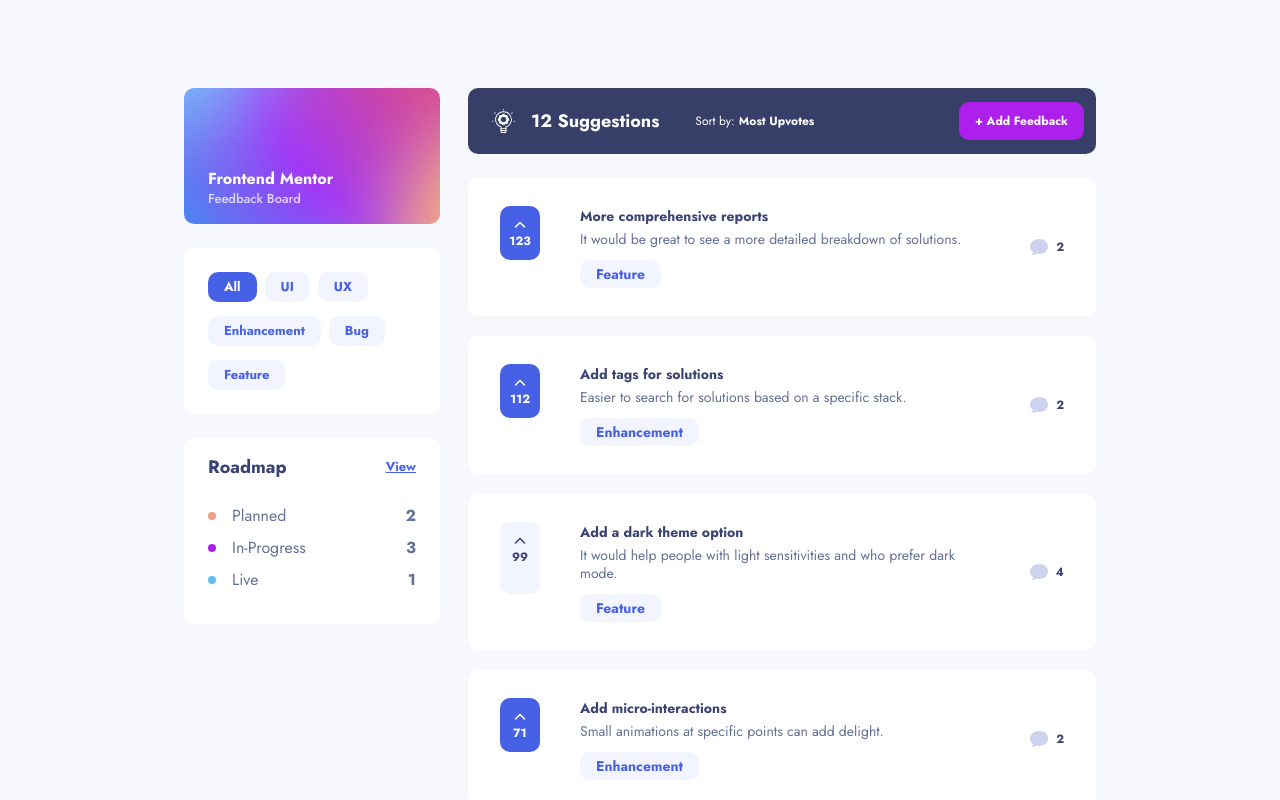
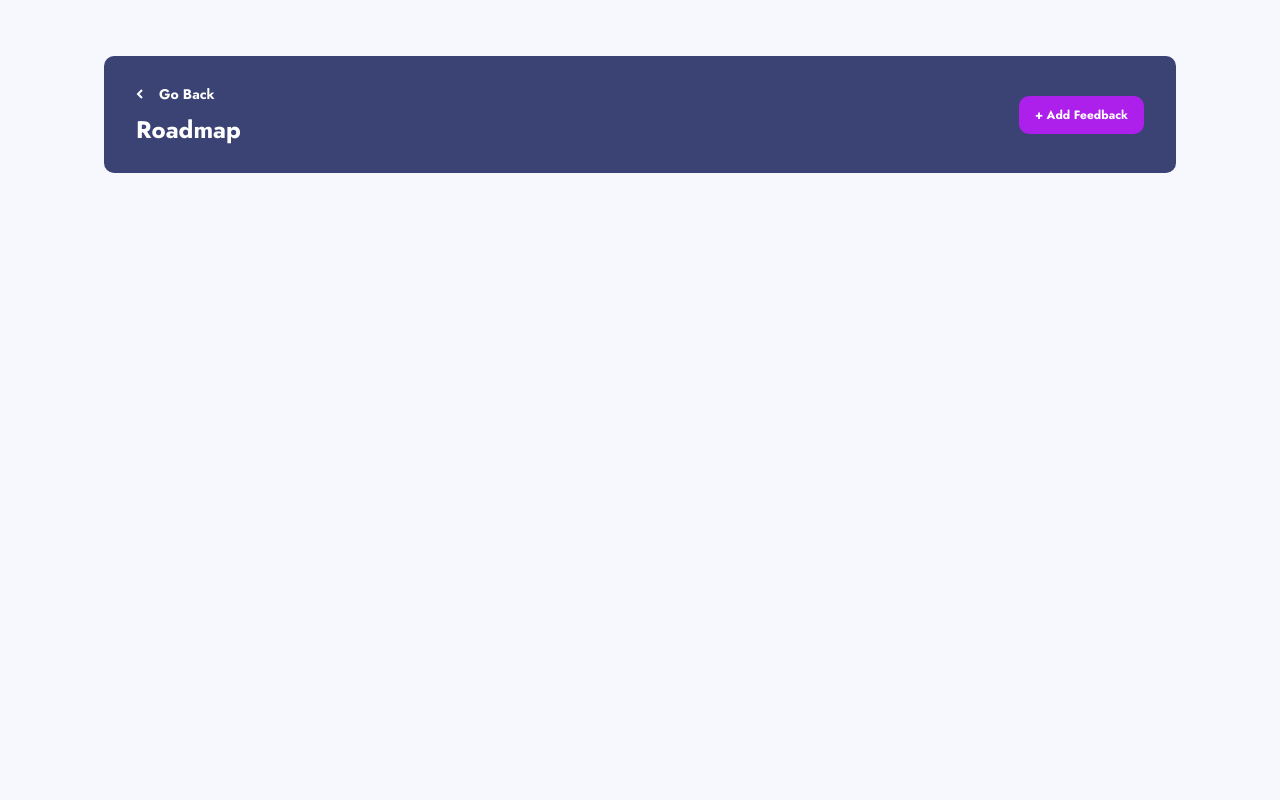
Before and after one commit to AgataLiberska/product-feedback-app, a React (Create React App) app: page /roadMap in a window 1280 px wide. Before the commit this address led to /. Shown: the top 800 px of the page. Built offline with nearby package versions, Linux system fonts and the light colour scheme.

Commit message:
add road map page

```diff
--- a/src/App.js
+++ b/src/App.js
@@ -5,6 +5,7 @@
 import Details from './pages/Details';
 import NewFeedback from './pages/NewFeedback';
 import EditFeedback from './pages/EditFeedback';
+import RoadMap from './pages/RoadMap';
 
 const App = () => {
     return (
@@ -31,6 +32,11 @@
                     path='/productRequests/:requestId/edit'
                     component={EditFeedback}
                 />
+                <Route
+                    exact
+                    path='/roadMap'
+                    component={RoadMap}
+                />
                 <Redirect to='/' />
             </Switch>
 
--- a/src/features/roadMap/RoadMapExcerpt.js
+++ b/src/features/roadMap/RoadMapExcerpt.js
@@ -19,7 +19,7 @@
         <RoadMapExcerptContainer>
             <ExcerptTop>
                 <ExcerptHeading>Roadmap</ExcerptHeading>
-                <LinkToRoadMap to='/' >View</LinkToRoadMap>
+                <LinkToRoadMap to='/roadMap' >View</LinkToRoadMap>
             </ExcerptTop>
             <ul>
                 <ExcerptCategory>Planned <ExcerptCategoryNumber>{countHowMany('planned')}</ExcerptCategoryNumber></ExcerptCategory>
--- /dev/null
+++ b/src/features/roadMap/RoadMapList.js
@@ -0,0 +1,26 @@
+import React, { useState, useEffect } from 'react';
+
+const RoadMapList = () => {
+
+    const [isMobile, setIsMobile] = useState(false);
+
+    useEffect(() => {
+        updatePredicate();
+        window.addEventListener('resize', updatePredicate);
+
+        return () => {
+            window.removeEventListener('resize', updatePredicate);
+        }
+    })
+
+    const updatePredicate = () => {
+        setIsMobile(window.innerWidth < 768);
+    }
+    return (
+        <div>
+
+        </div>
+    )
+}
+
+export default RoadMapList;
--- a/src/pages/EditFeedback.js
+++ b/src/pages/EditFeedback.js
@@ -46,7 +46,7 @@
     return (
         <FormPageWrapper>
             <header>
-                <GoBack target={`/productRequests/${suggestionId}`}/>
+                <GoBack target={`/productRequests/${suggestionId}`} darkText={true}/>
             </header>
             { isAllowed ?
                 <SuggestionForm
--- a/src/pages/NewFeedback.js
+++ b/src/pages/NewFeedback.js
@@ -30,7 +30,7 @@
     return (
         <FormPageWrapper>
             <header>
-                <GoBack target='/productRequests'/>
+                <GoBack target='/productRequests' darkText={true}/>
             </header>
             <SuggestionForm
                 heading='Create New Feedback'
--- /dev/null
+++ b/src/pages/RoadMap.js
@@ -0,0 +1,29 @@
+import React from 'react';
+
+// components
+import { AddFeedbackBtn } from '../features/suggestions/AddSuggestionStyles';
+import GoBack from '../reusable/GoBackLink';
+import RoadMapList from '../features/roadMap/RoadMapList';
+
+//styled components
+import { RoadMapPageWrapper, RoadMapHeaderContainer, RoadMapHeading } from './RoadMapStyles';
+
+
+const RoadMap = () => {
+    return (
+        <RoadMapPageWrapper>
+            <RoadMapHeaderContainer>
+                <div>
+                    <GoBack darkText={false} target='/'/>
+                    <RoadMapHeading>Roadmap</RoadMapHeading>
+                </div>
+                <AddFeedbackBtn to='/productRequests/new'>+ Add Feedback</AddFeedbackBtn>
+            </RoadMapHeaderContainer>
+            <main>
+                <RoadMapList />
+            </main>
+        </RoadMapPageWrapper>
+    )
+}
+
+export default RoadMap;
--- /dev/null
+++ b/src/pages/RoadMapStyles.js
@@ -0,0 +1,39 @@
+import styled from 'styled-components';
+
+export const RoadMapPageWrapper = styled.div`
+    @media screen and (min-width: 768px) {
+        padding: 3.5rem 2.5rem;
+        max-width: 72rem;
+        margin: auto;
+    }
+`
+
+export const RoadMapHeaderContainer = styled.header`
+    display: flex;
+    justify-content: space-between;
+    align-items: center;
+    padding: 0.75rem 1rem;
+    background-color: var(--dark-grey-blue);
+    color: var(--white);
+
+    @media screen and (min-width: 375px) {
+        padding: 1.625rem 1.5rem;
+    }
+
+    @media screen and (min-width: 768px) {
+        margin-bottom: 2rem;
+        padding: 1.625rem 2rem;
+        border-radius: 0.625rem
+    }
+`
+
+export const RoadMapHeading = styled.h1`
+    font-size: 1.125rem;
+    line-height: 1.625rem;
+
+    @media screen and (min-width: 768px) {
+        margin-top: 0.5rem;
+        font-size: 1.5rem;
+        line-height: 2.125rem;
+    }
+`
--- a/src/reusable/GoBackLink.js
+++ b/src/reusable/GoBackLink.js
@@ -1,12 +1,10 @@
 import React from 'react';
 import { GoBackLink } from './reusableStyles';
 
-import BackArrow from '../assets/shared/icon-arrow-left.svg';
-
-const GoBack = ({target}) => {
+const GoBack = ({target, darkText}) => {
     return (
-        <GoBackLink to={target}>
-            <img src={BackArrow} alt='' />
+        <GoBackLink to={target} darkText={darkText}>
+            <svg width="7" height="10" xmlns="http://www.w3.org/2000/svg"><path d="M6 9L2 5l4-4" stroke="#4661E6" stroke-width="2" fill="none" fill-rule="evenodd"/></svg>
             Go Back
         </GoBackLink>
     )
--- a/src/reusable/reusableStyles.js
+++ b/src/reusable/reusableStyles.js
@@ -4,10 +4,14 @@
 export const GoBackLink = styled(Link)`
     font-size: 0.8125rem;
     font-weight: 700;
-    color: var(--medium-grey);
+    color: ${props => props.darkText ? 'var(--medium-grey)' : 'var(--white)'};
 
-    & img {
-        padding-right: 1rem;
+    & svg {
+        margin-right: 1rem;
+    }
+
+    & svg path {
+        stroke: ${props => props.darkText ? 'var(--dark-blue)' : 'var(--white)'};
     }
 
     @media screen and (min-width: 768px) {
```
